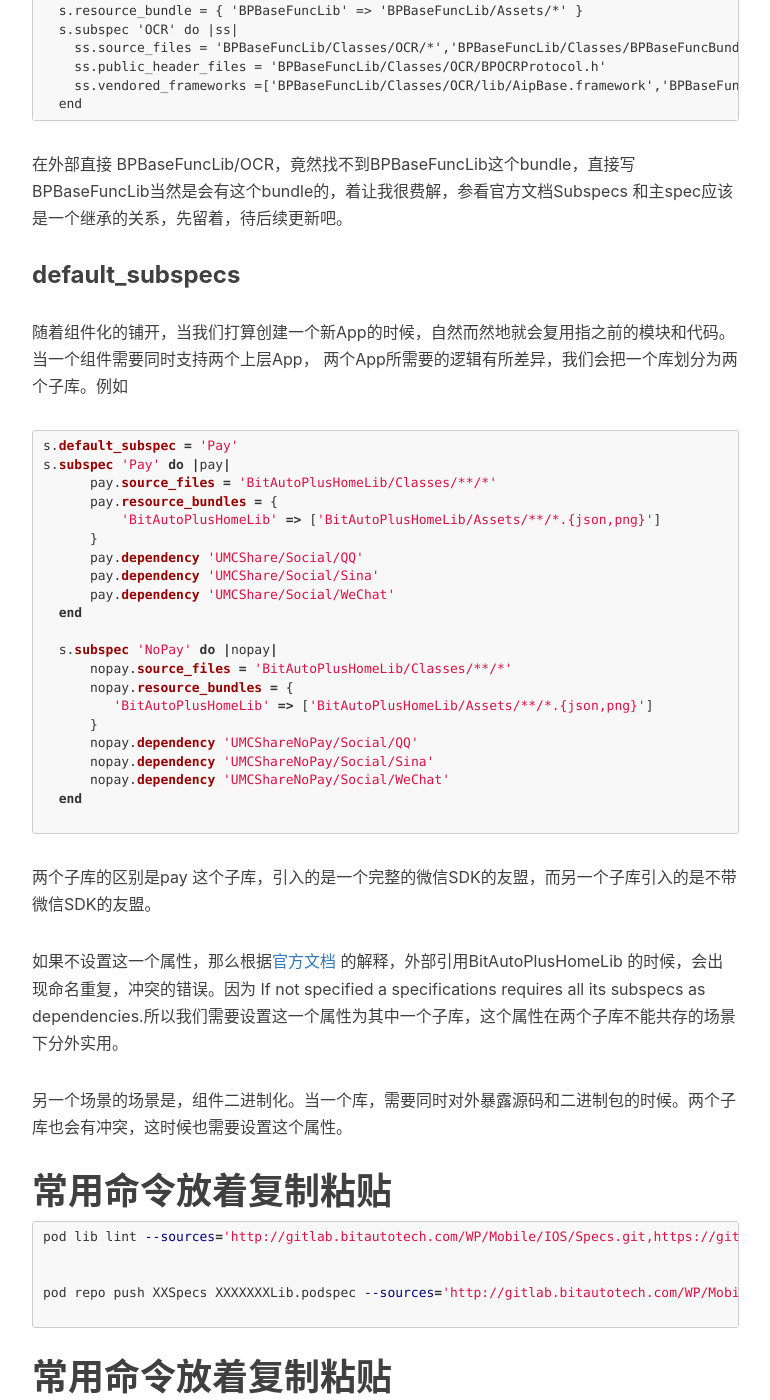
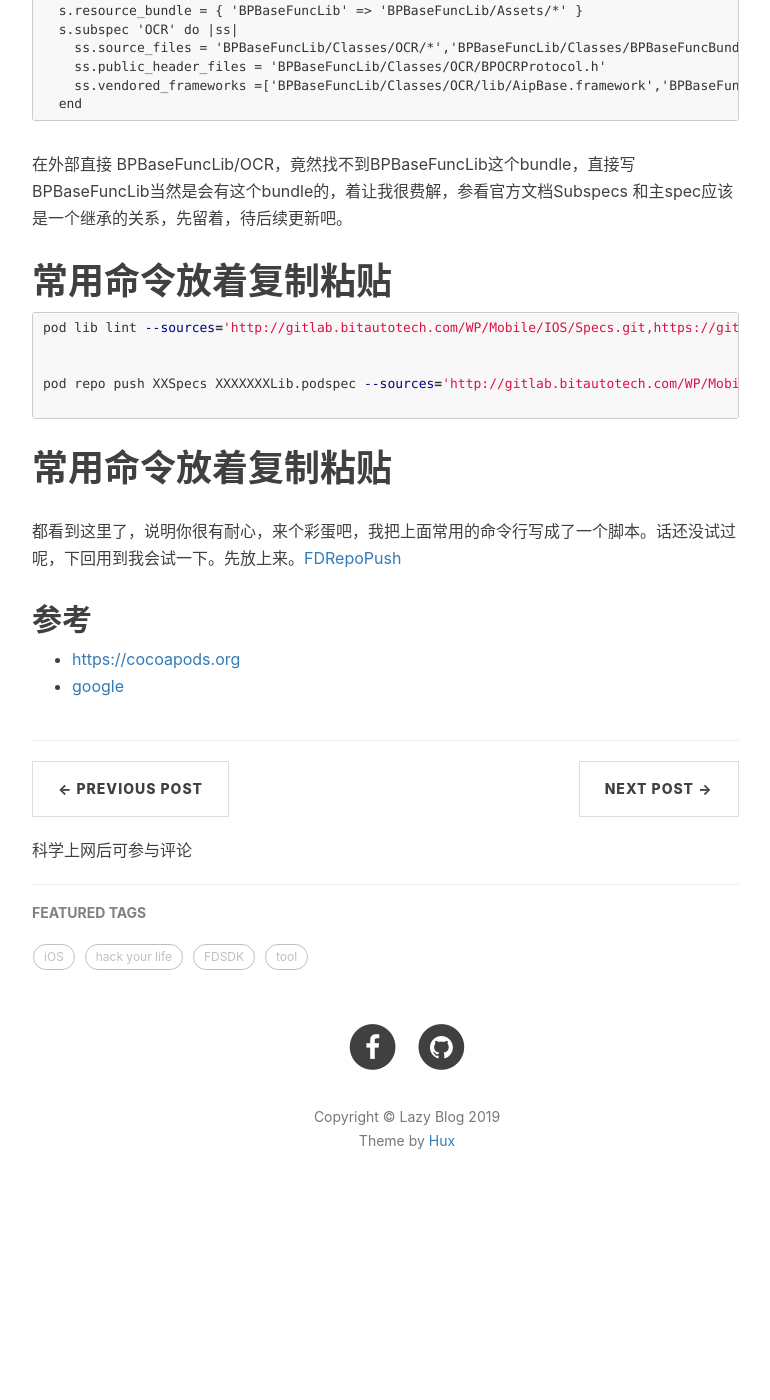
Before and after one commit to toolazytoname/toolazytoname.github.io, a Jekyll site: the page built from _posts/2018-07-04-private-podspec-FAQ.markdown, in a window 1280 px wide and 1400 px high, scrolled down 3997 px. Shown: the whole window, without its empty margins (233-1003 px from the left). Built offline with Jekyll 4.4.1, drawn with Linux system fonts in a browser that asks for light colours; nearby versions of some CDN libraries; comment, search, counter and statistics services are not loaded; after the commit the page ends 5241 px from its top, so only the background shows below that.

Commit message:
Revert "增加对于default_subspecs 的解释"
This reverts commit cca313fafdf9650a527ccd47e4e4e2f1d4e55035.

```diff
--- a/_posts/2018-07-04-private-podspec-FAQ.markdown
+++ b/_posts/2018-07-04-private-podspec-FAQ.markdown
@@ -167,46 +167,6 @@ spec.pod_target_xcconfig = { 'OTHER_LDFLAGS' => '-lObjC' }
 
 在外部直接 BPBaseFuncLib/OCR，竟然找不到BPBaseFuncLib这个bundle，直接写BPBaseFuncLib当然是会有这个bundle的，着让我很费解，参看官方文档Subspecs 和主spec应该是一个继承的关系，先留着，待后续更新吧。
 
-### default_subspecs
-
-随着组件化的铺开，当我们打算创建一个新App的时候，自然而然地就会复用指之前的模块和代码。当一个组件需要同时支持两个上层App， 两个App所需要的逻辑有所差异，我们会把一个库划分为两个子库。例如
-
-~~~ruby
-s.default_subspec = 'Pay'
-s.subspec 'Pay' do |pay|
-      pay.source_files = 'BitAutoPlusHomeLib/Classes/**/*'
-      pay.resource_bundles = {
-          'BitAutoPlusHomeLib' => ['BitAutoPlusHomeLib/Assets/**/*.{json,png}']
-      }
-      pay.dependency 'UMCShare/Social/QQ'
-      pay.dependency 'UMCShare/Social/Sina'
-      pay.dependency 'UMCShare/Social/WeChat'
-  end
-
-  s.subspec 'NoPay' do |nopay|
-      nopay.source_files = 'BitAutoPlusHomeLib/Classes/**/*'
-      nopay.resource_bundles = {
-         'BitAutoPlusHomeLib' => ['BitAutoPlusHomeLib/Assets/**/*.{json,png}']
-      }
-      nopay.dependency 'UMCShareNoPay/Social/QQ'
-      nopay.dependency 'UMCShareNoPay/Social/Sina'
-      nopay.dependency 'UMCShareNoPay/Social/WeChat'
-  end
-
-~~~
-
-两个子库的区别是pay 这个子库，引入的是一个完整的微信SDK的友盟，而另一个子库引入的是不带微信SDK的友盟。
-
-如果不设置这一个属性，那么根据[官方文档](https://guides.cocoapods.org/syntax/podspec.html#specification) 的解释，外部引用BitAutoPlusHomeLib 的时候，会出现命名重复，冲突的错误。因为 If not specified a specifications requires all its subspecs as dependencies.所以我们需要设置这一个属性为其中一个子库，这个属性在两个子库不能共存的场景下分外实用。
-
-
-
-另一个场景的场景是，组件二进制化。当一个库，需要同时对外暴露源码和二进制包的时候。两个子库也会有冲突，这时候也需要设置这个属性。
-
-
-
-
-
 # 常用命令放着复制粘贴
 
 ~~~shell
```
